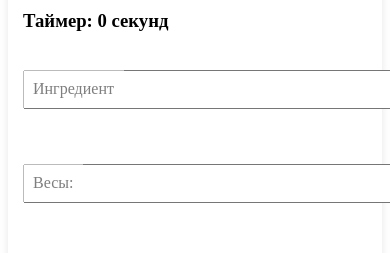
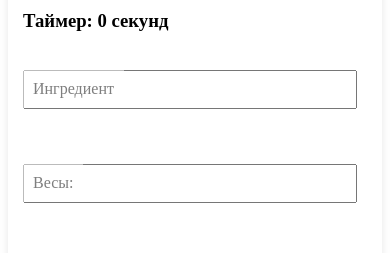
Before and after one commit to abazdev34/reconciliationAbaz, a React (Vite) app: page /ContainerWeightCalculator in a window 390 px wide. Shown: the part 128-381 px from the top of the page. Built offline with nearby package versions, Linux system fonts and the light colour scheme.

Commit message:
csss jxeh

```diff
--- a/src/App.scss
+++ b/src/App.scss
@@ -89,7 +89,7 @@ a {
   }
 
   .tara-input {
-    max-width: 100%; /* Full width on smaller screens */
+    max-width: 90%; /* Full width on smaller screens */
   }
 
   .tara-search-list {
@@ -128,5 +128,5 @@ button {
 }
 
 tr:nth-child(even) {
-  background-color: #dddddd;
+  background-color: rgb(151, 229, 235);
 }
```
